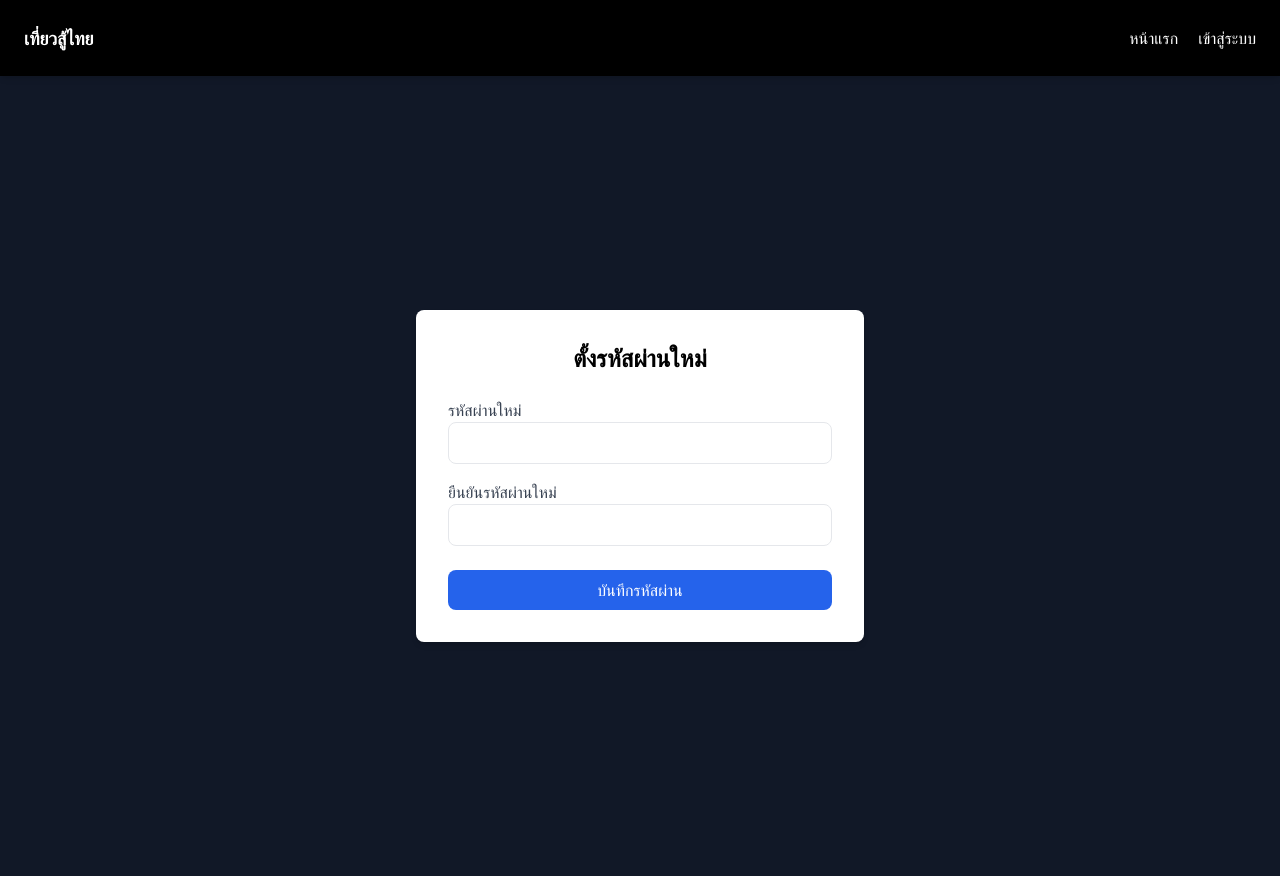
After one commit to Siri58331252/tourism2, a Flask app: page /reset-password/1 in a window 1280 px wide. The commit adds this page. Run offline with Flask 3, Linux system fonts and the light colour scheme; some libraries are stand-ins or nearby versions.

Commit message:
Add files via upload

```diff
--- a/app.py
+++ b/app.py
@@ -6,6 +6,8 @@ from datetime import datetime, timedelta
 from flask import Flask, render_template, redirect, request, send_file, url_for, flash
 from flask_login import LoginManager, login_user, logout_user, login_required, current_user
 from sqlalchemy import or_
+from flask import Flask, render_template, request, flash, redirect, url_for
+from flask_mail import Mail, Message
 from werkzeug.utils import secure_filename
 from werkzeug.security import generate_password_hash, check_password_hash # ✅ เพิ่มระบบเข้ารหัสรหัสผ่าน
 from flask_migrate import Migrate
@@ -26,7 +28,14 @@ app.config['SQLALCHEMY_DATABASE_URI'] = 'sqlite:///tourism.db'
 app.config['SQLALCHEMY_TRACK_MODIFICATIONS'] = False
 app.config['UPLOAD_FOLDER'] = UPLOAD_FOLDER
 app.config['MAX_CONTENT_LENGTH'] = 16 * 1024 * 1024 # ✅ จำกัดขนาดไฟล์อัปโหลดสูงสุดที่ 16MB
-
+# --- ตั้งค่าการส่งอีเมล (ตัวอย่างสำหรับ Gmail) ---
+app.config['MAIL_SERVER'] = 'smtp.gmail.com'
+app.config['MAIL_PORT'] = 587
+app.config['MAIL_USE_TLS'] = True
+app.config['MAIL_USE_SSL'] = False # <--- ต้องเป็น False
+app.config['MAIL_USERNAME'] = '676051000369@mail.rmutk.ac.th'  # อีเมลของคุณ
+app.config['MAIL_PASSWORD'] = 'jgjixdyujqtagndb'     # App Password 16 หลักจาก Google
+mail = Mail(app)
 db.init_app(app)
 migrate = Migrate(app, db)
 
@@ -103,6 +112,9 @@ with app.app_context():
 
     db.session.commit()
 
+
+
+
 # ==================================================
 # LOGIN MANAGER
 # ==================================================
@@ -171,12 +183,58 @@ def toggle_place_status(place_id):
 @app.route('/forgot-password', methods=['GET', 'POST'])
 def forgot_password():
     if request.method == 'POST':
-        email = request.form.get('email')
-        # โค้ดสำหรับตรวจสอบอีเมล และส่งลิงก์/รหัส OTP รีเซ็ตรหัสผ่านไปที่อีเมล
-        flash('หากอีเมลนี้มีอยู่ในระบบ เราได้ส่งลิงก์รีเซ็ตรหัสผ่านไปให้แล้ว', 'info')
-        return redirect(url_for('login'))
+        email = request.form.get('email') # ดึงค่าจาก name="email" ใน HTML
+        print(f"DEBUG: กำลังตรวจสอบอีเมล -> {email}") # <--- เพิ่มบรรทัดนี้
+        # 1. ค้นหา User ในฐานข้อมูล
+        user = User.query.filter_by(email=email).first()
 
-    return render_template('forgot_password.html') # ต้องสร้างหน้านี้เพิ่ม
+        if user:
+            print(f"DEBUG: พบผู้ใช้ -> {user.username}") # <--- เพิ่มบรรทัดนี้
+            msg = Message(
+                "รีเซ็ตรหัสผ่านของคุณ - My Tourism App",
+                sender=app.config['MAIL_USERNAME'],
+                recipients=[email]
+            )
+
+            # เนื้อหาอีเมล
+            msg.body = f"สวัสดีคุณ {user.username},\n\nคุณได้รับอีเมลนี้เพราะมีการขอรีเซ็ตรหัสผ่าน หากคุณไม่ได้เป็นคนทำ โปรดเพิกเฉยต่ออีเมลนี้\n\nคลิกลิงก์ด้านล่างเพื่อตั้งรหัสผ่านใหม่:\nhttp://127.0.0.1:5000/reset-password/token_test"
+
+            try:
+                mail.send(msg)
+                flash('ระบบได้ส่งลิงก์รีเซ็ตรหัสผ่านไปที่อีเมลของคุณแล้ว!', 'success')
+                return redirect(url_for('login'))
+            except Exception as e:
+                # ถ้าส่งไม่สำเร็จ จะเด้ง Error มาบอก (เช่น รหัสผ่าน App Password ผิด)
+                flash(f'เกิดข้อผิดพลาดในการส่งอีเมล: {str(e)}', 'danger')
+        else:
+            # ถ้าไม่เจอเมลในระบบ
+            print("DEBUG: ไม่พบอีเมลนี้ใน Database") # <--- เพิ่มบรรทัดนี้
+            flash('ไม่พบอีเมลนี้ในระบบสมาชิก', 'warning')
+
+    return render_template('forgot_password.html')
+
+@app.route('/reset-password/<token>', methods=['GET', 'POST'])
+def reset_password(token):
+    # ในขั้นตอนนี้เราใช้ token_test แบบง่ายๆ ไปก่อน
+    if request.method == 'POST':
+        new_password = request.form.get('password')
+        confirm_password = request.form.get('confirm_password')
+
+        if new_password != confirm_password:
+            flash("รหัสผ่านไม่ตรงกัน", "danger")
+            return redirect(request.url)
+
+        # ค้นหา user (ตัวอย่างนี้เราจะเปลี่ยนให้ admin เพราะเรายังไม่ได้ทำระบบ token จริงจัง)
+        # หมายเหตุ: ในระบบจริงต้องใช้ token ค้นหา user จาก DB
+        user = User.query.filter_by(username='admin11').first()
+
+        if user:
+            user.password = generate_password_hash(new_password)
+            db.session.commit()
+            flash("เปลี่ยนรหัสผ่านใหม่เรียบร้อยแล้ว! กรุณาเข้าสู่ระบบ", "success")
+            return redirect(url_for('login'))
+
+    return render_template('reset_password.html', token=token)
 
 @app.route('/profile', methods=['GET', 'POST'])
 @login_required
--- /dev/null
+++ b/templates/reset_password.html
@@ -0,0 +1,19 @@
+{% extends "base.html" %}
+{% block content %}
+<div class="min-h-screen flex items-center justify-center bg-gray-900">
+    <div class="max-w-md w-full bg-white p-8 rounded-lg shadow-md">
+        <h2 class="text-2xl font-bold mb-6 text-center">ตั้งรหัสผ่านใหม่</h2>
+        <form method="POST">
+            <div class="mb-4">
+                <label class="block text-gray-700">รหัสผ่านใหม่</label>
+                <input type="password" name="password" required class="w-full px-4 py-2 border rounded-lg focus:outline-none focus:ring-2 focus:ring-blue-500">
+            </div>
+            <div class="mb-6">
+                <label class="block text-gray-700">ยืนยันรหัสผ่านใหม่</label>
+                <input type="password" name="confirm_password" required class="w-full px-4 py-2 border rounded-lg focus:outline-none focus:ring-2 focus:ring-blue-500">
+            </div>
+            <button type="submit" class="w-full bg-blue-600 text-white py-2 rounded-lg hover:bg-blue-700 transition">บันทึกรหัสผ่าน</button>
+        </form>
+    </div>
+</div>
+{% endblock %}
```
Also changed, not shown: tempCodeRunnerFile.py (+6 -1 lines), templates/forgot_password.html (+10 -0 lines), instance/tourism.db.
